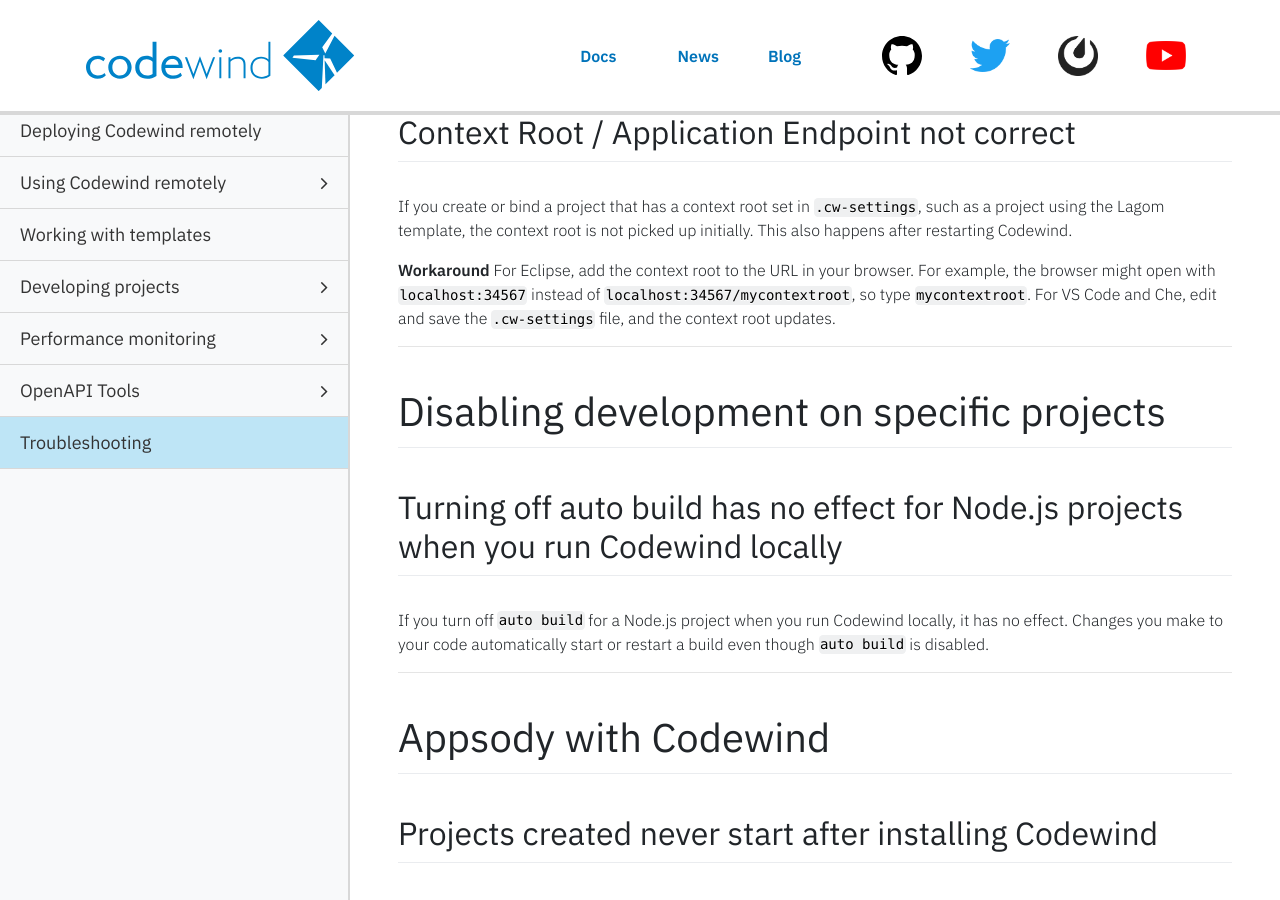
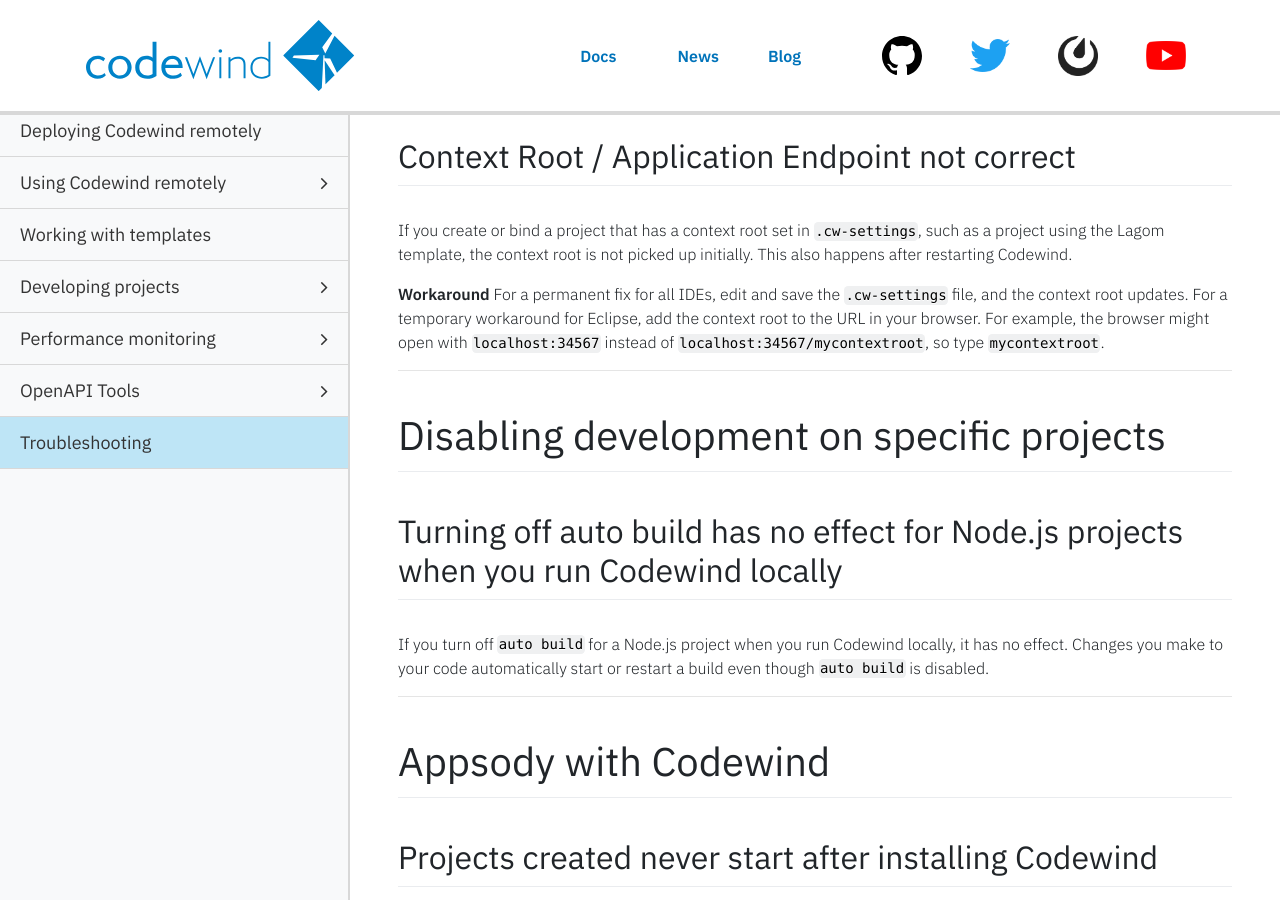
Before and after one commit to eclipse-archived/codewind-docs, a Jekyll site: the page built from docs/_documentations/troubleshooting.md, in a window 1280 px wide and 900 px high, scrolled down 9129 px. Built offline with Jekyll 4.4.1, drawn with Linux system fonts in a browser that asks for light colours; nearby versions of some CDN libraries; comment, search, counter and statistics services are not loaded; some of the changed text lies outside the part shown.

```diff
--- a/docs/_documentations/troubleshooting.md
+++ b/docs/_documentations/troubleshooting.md
@@ -206,7 +206,7 @@ Issue link: https://github.com/eclipse/codewind/issues/243
 ## Adding an existing Open Liberty project fails to build because of missing files
 An Open Liberty project fails to build after it is added into Codewind with the **Add Existing Project** action, and the project fails to build because of missing files.
 
-**Workaround:** Bind the existing project again and click **No** followed by **Other** for the project type.
+**Workaround:** Bind the existing project again but this time, don't accept the detected type. Click **No** for VSCode, **Next** for Eclipse, and then choose **Other (Codewind Basic Container)** for the project type.
 
 ***
 # Understanding Application Metrics
@@ -384,13 +384,13 @@ Sometimes when a new project is created, it doesn't show up in the hierarchy vie
 <!--
 Action/Topic: Creating a project and/or Checking the application and build statuses
 Issue type: bug/info
-Issue link:
-18.10:
+Issue link: Updated in https://github.com/eclipse/codewind/issues/2613
+0.11.0: Updated for this release.
 -->
 ## Context Root / Application Endpoint not correct
 If you create or bind a project that has a context root set in `.cw-settings`, such as a project using the Lagom template, the context root is not picked up initially. This also happens after restarting Codewind.
 
-**Workaround** For Eclipse, add the context root to the URL in your browser. For example, the browser might open with `localhost:34567` instead of `localhost:34567/mycontextroot`, so type `mycontextroot`. For VS Code and Che, edit and save the `.cw-settings` file, and the context root updates.
+**Workaround** For a permanent fix for all IDEs, edit and save the `.cw-settings` file, and the context root updates. For a temporary workaround for Eclipse, add the context root to the URL in your browser. For example, the browser might open with `localhost:34567` instead of `localhost:34567/mycontextroot`, so type `mycontextroot`.
 
 ***
 # Disabling development on specific projects
```
